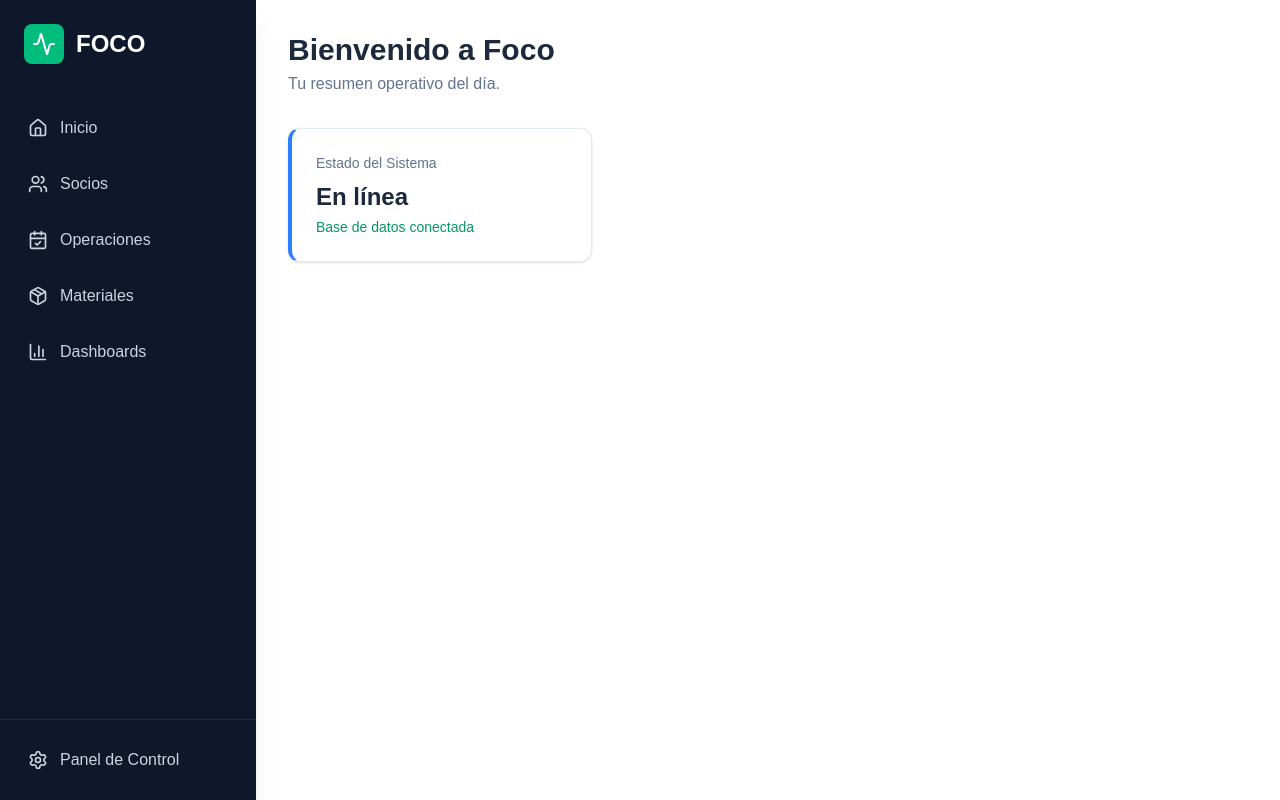
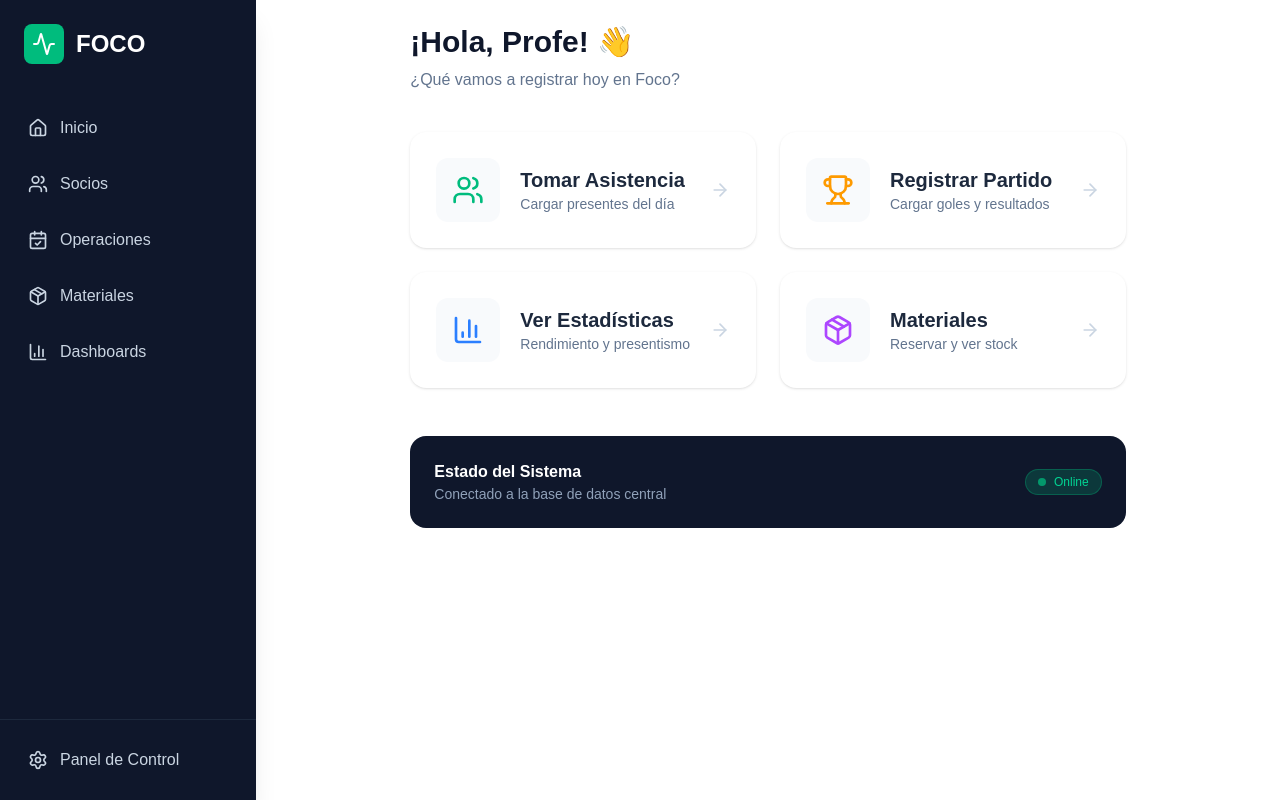
Before and after one commit to santisala23-sys/foco-erp, a Next.js app: page / in a window 1280 px wide. Built offline with nearby package versions, Linux system fonts and the light colour scheme; no server answers; the database is empty.

Commit message:
Mejora de diseño en el Home con accesos rápidos

```diff
--- a/app/page.js
+++ b/app/page.js
@@ -1,28 +1,78 @@
-import { supabaseClient as supabase } from './lib/db'
+import Link from 'next/link';
+import { Users, Trophy, BarChart3, Package, ArrowRight } from 'lucide-react';
 
-export const revalidate = 0;
-
-export default async function Home() {
-  const { data: actividades } = await supabase.from('actividades').select('*')
+export default function Home() {
+  const accesosRapidos = [
+    {
+      titulo: 'Tomar Asistencia',
+      descripcion: 'Cargar presentes del día',
+      link: '/operaciones', // Ajustar si la subvista de asistencia tiene otra ruta
+      icon: <Users className="w-8 h-8 text-emerald-500" />,
+      color: 'hover:border-emerald-500'
+    },
+    {
+      titulo: 'Registrar Partido',
+      descripcion: 'Cargar goles y resultados',
+      link: '/operaciones',
+      icon: <Trophy className="w-8 h-8 text-amber-500" />,
+      color: 'hover:border-amber-500'
+    },
+    {
+      titulo: 'Ver Estadísticas',
+      descripcion: 'Rendimiento y presentismo',
+      link: '/dashboards',
+      icon: <BarChart3 className="w-8 h-8 text-blue-500" />,
+      color: 'hover:border-blue-500'
+    },
+    {
+      titulo: 'Materiales',
+      descripcion: 'Reservar y ver stock',
+      link: '/materiales',
+      icon: <Package className="w-8 h-8 text-purple-500" />,
+      color: 'hover:border-purple-500'
+    }
+  ];
 
   return (
-    <div className="p-8">
-      <header className="mb-8">
-        <h1 className="text-3xl font-bold text-slate-800">Bienvenido a Foco</h1>
-        <p className="text-slate-500 mt-1">Tu resumen operativo del día.</p>
+    <div className="p-6 max-w-4xl mx-auto">
+      <header className="mb-10 text-center md:text-left">
+        <h1 className="text-3xl font-bold text-slate-900">¡Hola, Profe! 👋</h1>
+        <p className="text-slate-500 mt-2">¿Qué vamos a registrar hoy en Foco?</p>
       </header>
 
-      <div className="grid grid-cols-1 md:grid-cols-3 gap-6">
-        <div className="bg-white p-6 rounded-xl shadow-sm border border-slate-200 border-l-4 border-l-blue-500">
-          <h3 className="text-slate-500 text-sm font-medium">Estado del Sistema</h3>
-          <p className="text-2xl font-bold text-slate-800 mt-2">En línea</p>
-          <p className="text-sm text-emerald-600 font-medium mt-1">
-            {actividades ? `Base de datos conectada` : 'Verificando...'}
-          </p>
+      <div className="grid grid-cols-1 md:grid-cols-2 gap-6">
+        {accesosRapidos.map((item, index) => (
+          <Link key={index} href={item.link}>
+            <div className={`
+              bg-white p-6 rounded-2xl border-2 border-transparent shadow-sm
+              transition-all duration-200 cursor-pointer flex items-center gap-5
+              active:scale-95 ${item.color} hover:shadow-md
+            `}>
+              <div className="bg-slate-50 p-4 rounded-xl">
+                {item.icon}
+              </div>
+              <div className="flex-1">
+                <h2 className="text-xl font-bold text-slate-800">{item.titulo}</h2>
+                <p className="text-slate-500 text-sm">{item.descripcion}</p>
+              </div>
+              <ArrowRight className="text-slate-300 w-5 h-5" />
+            </div>
+          </Link>
+        ))}
+      </div>
+
+      <footer className="mt-12 p-6 bg-slate-900 rounded-2xl text-white">
+        <div className="flex flex-col md:flex-row justify-between items-center gap-4">
+          <div>
+            <h3 className="font-bold">Estado del Sistema</h3>
+            <p className="text-slate-400 text-sm">Conectado a la base de datos central</p>
+          </div>
+          <div className="flex items-center gap-2 px-3 py-1 bg-emerald-500/20 text-emerald-400 rounded-full text-xs font-medium border border-emerald-500/30">
+            <div className="w-2 h-2 bg-emerald-500 rounded-full animate-pulse"></div>
+            Online
+          </div>
         </div>
-
-        {/* Acá luego agregaremos tarjetas reales con cantidad de socios, etc. */}
-      </div>
+      </footer>
     </div>
-  )
+  );
 }
```
